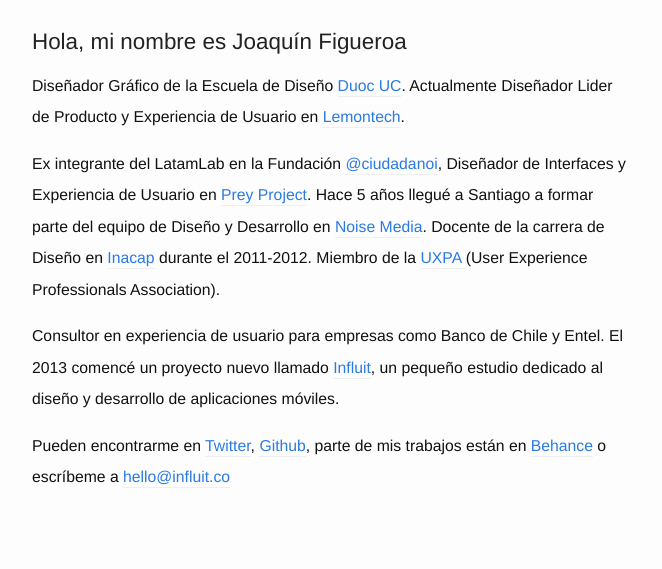
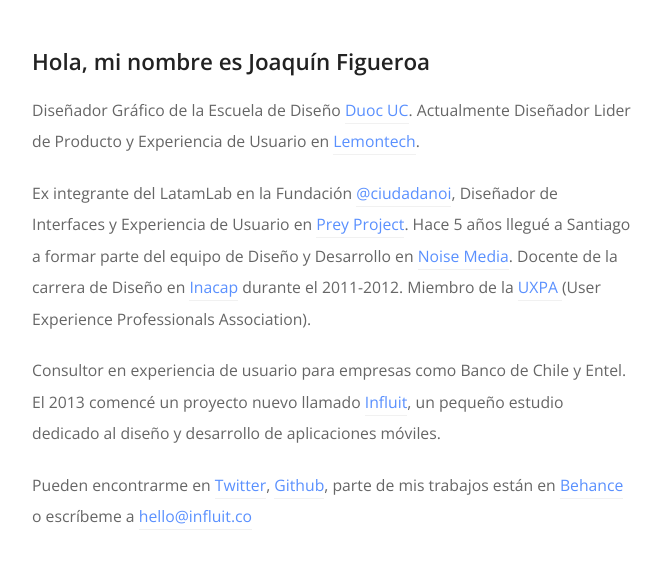
Before and after one commit to Influit/bio-template, a Jekyll site: the page built from index.html, in a window 1280 px wide. Shown: the top 569 px of the page, without its empty margins (308-970 px from the left). Built offline with Jekyll 4.4.1, drawn with Linux system fonts in a browser that asks for light colours; nearby versions of some CDN libraries; library files that are not in the unit come from our copies.

Commit message:
new head file

```diff
--- a/_includes/head.html
+++ b/_includes/head.html
@@ -1,15 +1,22 @@
 <head>
     <meta charset="utf-8">
+    <meta name="viewport" content="width=device-width initial-scale=1" />
     <meta http-equiv="X-UA-Compatible" content="IE=edge">
-  <meta name="viewport" content="width=device-width, initial-scale=1">
 
     <title>{% if page.title %}{{ page.title }}{% else %}{{ site.title }}{% endif %}</title>
-  <meta name="description" content="{% if page.excerpt %}{{ page.excerpt | strip_html | strip_newlines | truncate: 160 }}{% else %}{{ site.description }}{% endif %}">
-  <link href="{{site.baseurl}}/css/bootstrap.min.css" rel="stylesheet">
-  <link href="{{site.baseurl}}/css/style.css" rel="stylesheet">
+    <meta name="description" content="{{ site.description }}">
 
     <link rel="stylesheet" href="{{ "/css/main.css" | prepend: site.baseurl }}">
     <link rel="canonical" href="{{ page.url | replace:'index.html','' | prepend: site.baseurl | prepend: site.url }}">
-  <link rel="alternate" type="application/rss+xml" title="{{ site.title }}" href="{{ "/feed.xml" | prepend: site.baseurl | prepend: site.url }}" />
+	<link href="{{site.baseurl}}/css/bootstrap.min.css" rel="stylesheet">
+
+    <!--[if lt IE 9]>
+    <script src="//html5shim.googlecode.com/svn/trunk/html5.js"></script>
+    <![endif]-->
+    <link href="{{site.baseurl}}/css/style.css" rel="stylesheet">
     <link href='http://fonts.googleapis.com/css?family=Open+Sans:400,600,700' rel='stylesheet' type='text/css'>
+
+    <!-- script references -->
+    <script src="http://ajax.googleapis.com/ajax/libs/jquery/2.0.2/jquery.min.js"></script>
+    <script src="{{site.baseurl}}/js/bootstrap.min.js"></script>
 </head>
```
Lines whose indentation alone changed are shown as unchanged.
